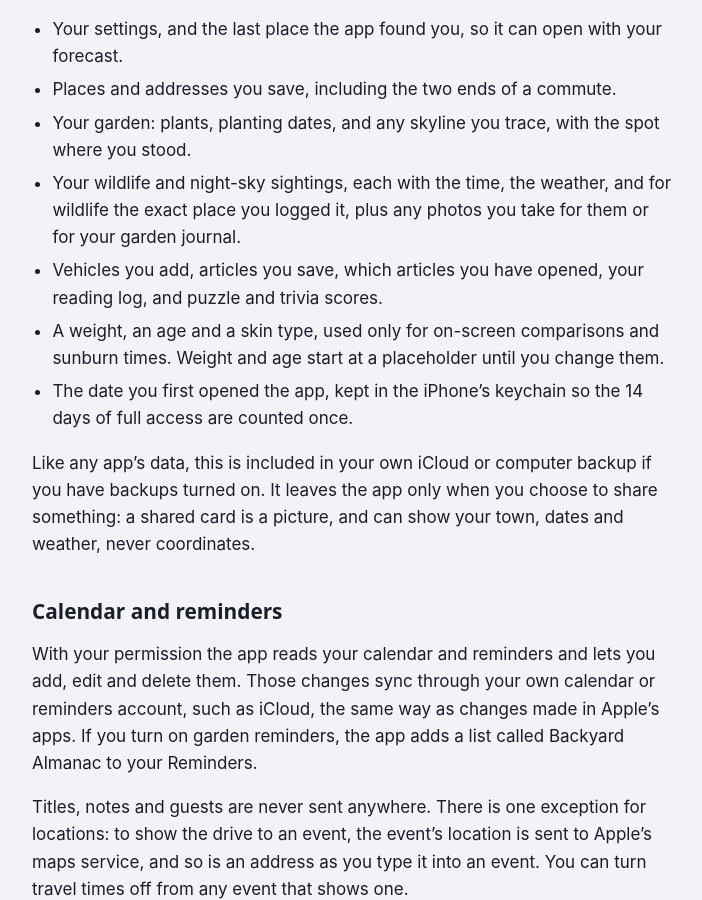
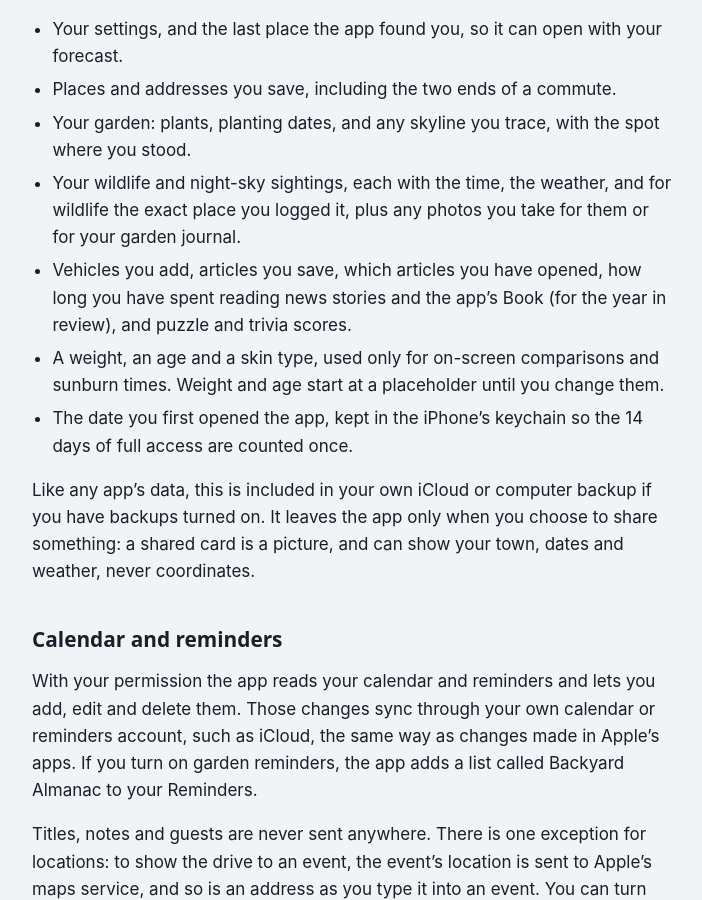
Before and after one commit to steibelapps/steibelapps.github.io, a Jekyll site: the page daily-brief/privacy/index.html, which Jekyll copies as it is, in a window 1280 px wide and 900 px high, scrolled down 555 px. Shown: the whole window, without its empty margins (288-990 px from the left). Built offline with Jekyll 4.4.1, drawn with Linux system fonts in a browser that asks for light colours; some of the changed text lies outside the part shown.

Commit message:
Privacy policy: tides and reading time
Co-Authored-By: Claude Opus 5.5 <noreply@anthropic.com>
Claude-Session: https://claude.ai/code/session_012svooy2GteLEcifb4fmAAz

```diff
--- a/daily-brief/privacy/index.html
+++ b/daily-brief/privacy/index.html
@@ -24,7 +24,7 @@
 <li>Places and addresses you save, including the two ends of a commute.</li>
 <li>Your garden: plants, planting dates, and any skyline you trace, with the spot where you stood.</li>
 <li>Your wildlife and night-sky sightings, each with the time, the weather, and for wildlife the exact place you logged it, plus any photos you take for them or for your garden journal.</li>
-<li>Vehicles you add, articles you save, which articles you have opened, your reading log, and puzzle and trivia scores.</li>
+<li>Vehicles you add, articles you save, which articles you have opened, how long you have spent reading news stories and the app’s Book (for the year in review), and puzzle and trivia scores.</li>
 <li>A weight, an age and a skin type, used only for on-screen comparisons and sunburn times. Weight and age start at a placeholder until you change them.</li>
 <li>The date you first opened the app, kept in the iPhone’s keychain so the 14 days of full access are counted once.</li>
 </ul>
@@ -49,6 +49,7 @@
 <ul>
 <li><strong>Location, rounded.</strong> For the forecast, alerts, storm outlooks, river levels and nearby birds, frogs and reptiles, the app tells the US National Weather Service and other NOAA services, the US Geological Survey and the Global Biodiversity Information Facility roughly where you are: a point rounded to about a kilometer (a little over half a mile), or a wider area that is not centered on you. The forecast map asks NOAA for the area shown on screen, which opens a few miles off your position and follows the map if you move it. The EPA is sent your ZIP code for the UV index. The Citizen Scientist page sends iNaturalist your position rounded to two decimal places (about half a mile) to list recent sightings nearby.</li>
 <li><strong>Location, exact, to Apple only.</strong> Apple’s maps and place-name services receive your actual position to find your town and ZIP code, for travel times and for address suggestions. Apple’s weather service receives it where the Weather Service has no forecast or cannot be reached. Addresses and towns you type are sent to Apple to be found on the map.</li>
+<li><strong>Tides.</strong> The list of NOAA tide stations is downloaded with nothing about you in the request, and the nearest one is picked on the iPhone. If one is within about 25 miles, NOAA is asked for that station’s tide predictions by the station’s number, which says roughly what stretch of coast you are near and nothing more.</li>
 <li><strong>Your vehicle.</strong> If you add a vehicle to watch for recalls, its make, model and year are sent to the National Highway Traffic Safety Administration.</li>
 <li><strong>News and recalls.</strong> Headlines are downloaded from each publisher’s or agency’s public feed, including feeds you add. To show a picture the app may also fetch the story’s page and image from the publisher. Opening a story loads the publisher’s website in a browser inside the app, where that site’s own cookies and privacy policy apply.</li>
 <li><strong>Everything else.</strong> Air quality (AirNow), space weather (NOAA), satellite orbits (CelesTrak), rocket launches (The Space Devs) and facts about the country of the day (Wikipedia and Wikidata) and NASA’s photos on the Sun, Moon and planet cards (NASA’s Image and Video Library) are fetched without anything about you in the request. “Read more” links open the source’s page in a browser inside the app.</li>
```
